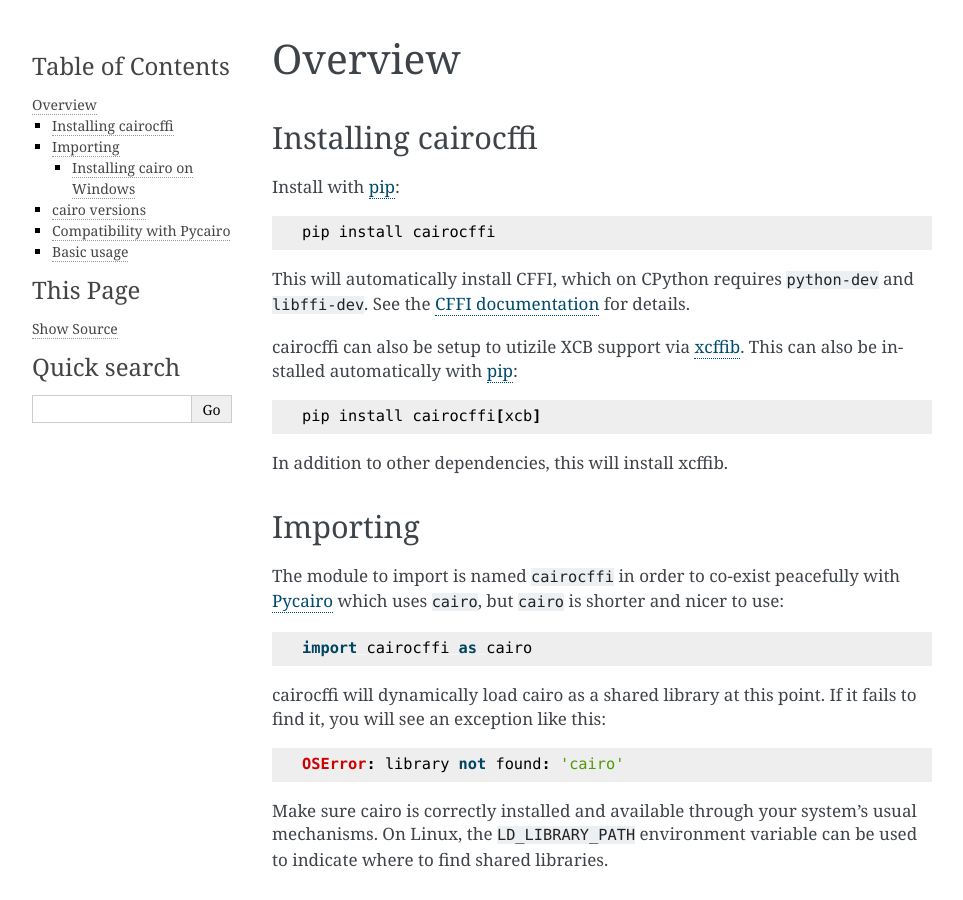
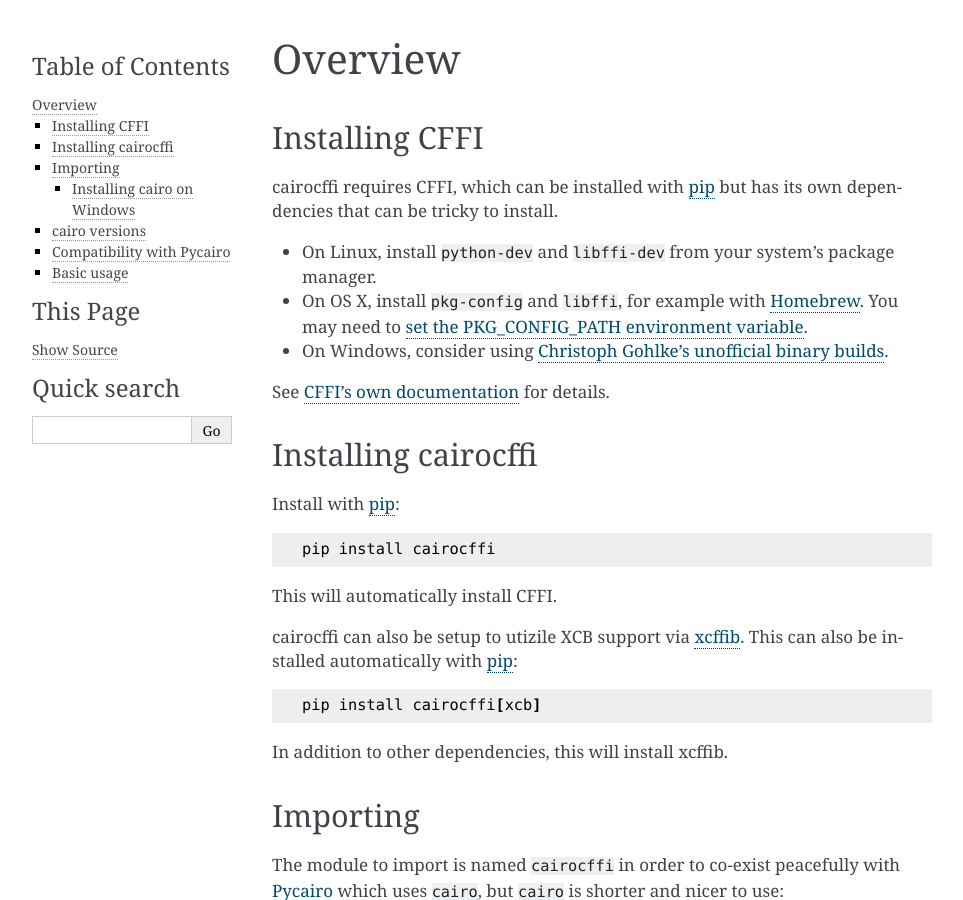
Before and after one commit to Kozea/cairocffi, a Sphinx documentation site: the page built from docs/overview.rst, in a window 1280 px wide and 900 px high. Shown: the whole window, without its empty margins (148-1111 px from the left). Built offline with Sphinx 7.4.7, drawn with Linux system fonts in a browser that asks for light colours.

Commit message:
Expand docs a bit on installing CFFI.

```diff
--- a/docs/overview.rst
+++ b/docs/overview.rst
@@ -2,6 +2,26 @@ Overview
 ========
 
 .. currentmodule:: cairocffi
+
+Installing CFFI
+---------------
+
+cairocffi requires CFFI,
+which can be installed with pip_ but has its own dependencies
+that can be tricky to install.
+
+* On Linux, install ``python-dev`` and ``libffi-dev`` from your system’s package manager.
+* On OS X, install ``pkg-config`` and ``libffi``, for example with `Homebrew`_.
+  You may need to `set the PKG_CONFIG_PATH environment variable`_.
+* On Windows, consider using `Christoph Gohlke’s unofficial binary builds`_.
+
+See `CFFI’s own documentation`_ for details.
+
+.. _Homebrew: http://brew.sh/
+.. _set the PKG_CONFIG_PATH environment variable: http://cffi.readthedocs.org/#macos-x
+.. _Christoph Gohlke’s unofficial binary builds: http://www.lfd.uci.edu/~gohlke/pythonlibs/#cffi
+.. _CFFI’s own documentation: http://cffi.readthedocs.org/
+
 
 Installing cairocffi
 --------------------
@@ -10,9 +30,7 @@ Install with pip_::
 
     pip install cairocffi
 
-This will automatically install CFFI,
-which on CPython requires ``python-dev`` and ``libffi-dev``.
-See the `CFFI documentation`_ for details.
+This will automatically install CFFI.
 
 cairocffi can also be setup to utizile XCB support via xcffib_.
 This can also be installed automatically with pip_::
@@ -20,6 +38,9 @@ This can also be installed automatically with pip_::
     pip install cairocffi[xcb]
 
 In addition to other dependencies, this will install xcffib.
+
+.. _pip: http://pip-installer.org/
+.. _xcffib: https://github.com/tych0/xcffib/
 
 
 Importing
```
Also changed, not shown: other parts of docs/overview.rst (+0 -3 lines).
